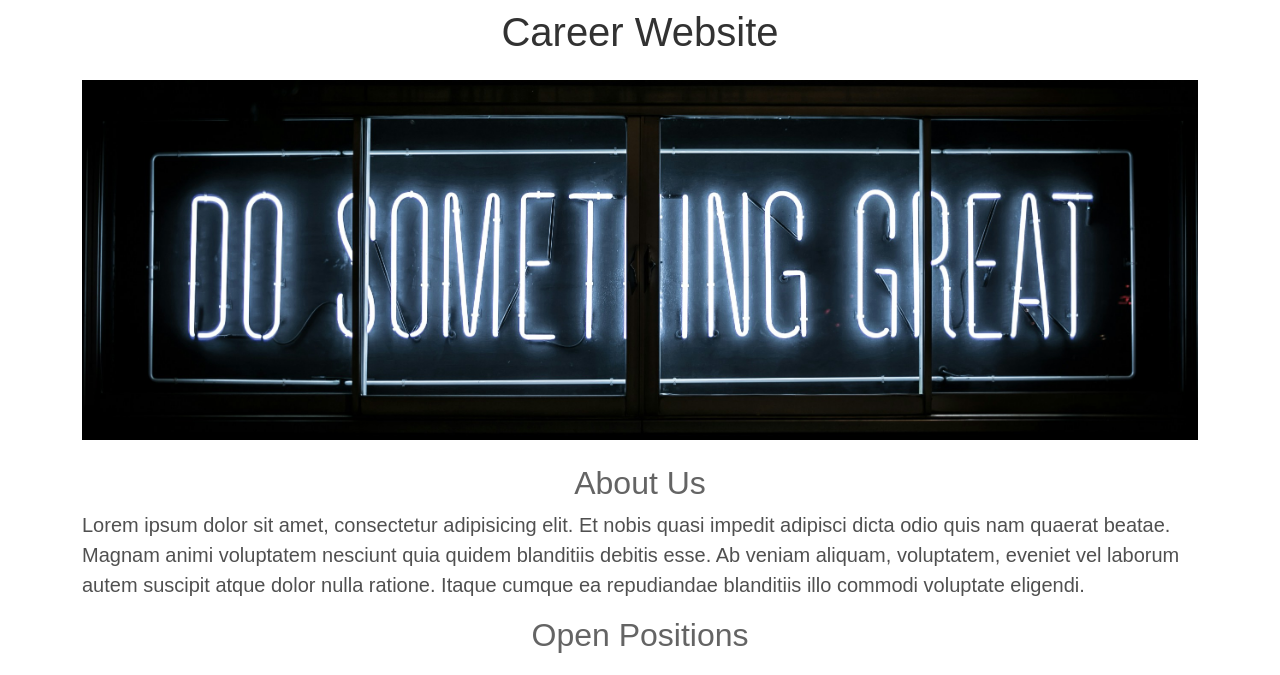
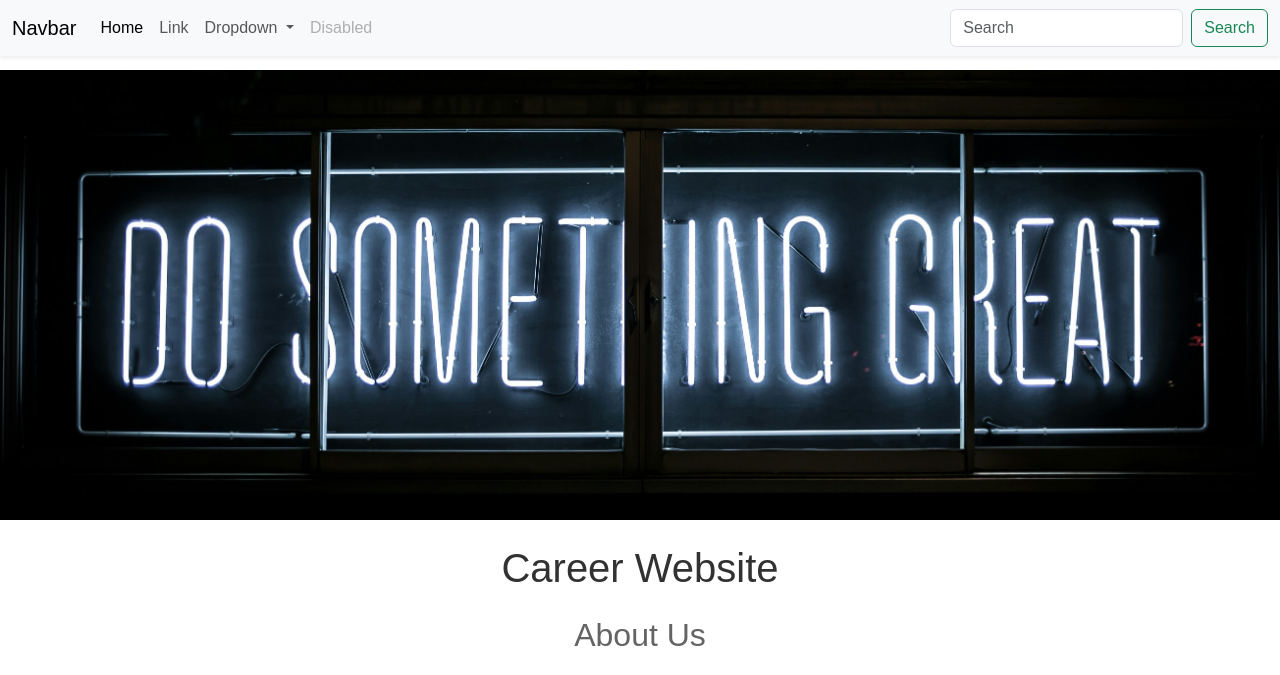
Before and after one commit to SMShafeen/Flask-tutorial, a Flask app: page / in a window 1280 px wide. Shown: the top 675 px of the page. Run offline with Flask 3, Linux system fonts and the light colour scheme.

Commit message:
Modified UI

```diff
--- /dev/null
+++ b/templates/footer.html
@@ -0,0 +1,12 @@
+<div class="container border-top">
+    <footer class="py-3 my-4">
+      <ul class="nav justify-content-center border-bottom pb-3 mb-3">
+        <li class="nav-item"><a href="/" class="nav-link px-2 text-body-secondary">Home</a></li>
+        <li class="nav-item"><a href="/learn" class="nav-link px-2 text-body-secondary">Courses</a></li>
+        <li class="nav-item"><a href="/events" class="nav-link px-2 text-body-secondary">Events</a></li>
+        <li class="nav-item"><a href="/about" class="nav-link px-2 text-body-secondary">About</a></li>
+        <li class="nav-item"><a href="/faqs" class="nav-link px-2 text-body-secondary">FAQs</a></li>
+      </ul>
+      <p class="text-center text-body-secondary">&copy; 2024 Career Website, Inc</p>
+    </footer>
+</div>
--- a/templates/home.html
+++ b/templates/home.html
@@ -23,8 +23,9 @@
 
     #banner{
       width: 100%;
-      height: 360px;
+      height: 450px;
       object-fit: cover;
+      margin-bottom: 16px;
     }
 
     h2{
@@ -39,12 +40,20 @@
   </style>
 </head>
 <body>
+  {% include "nav.html" %}
+  <img id="banner" class="img-fluid" src="../static/banner.jpg" style="margin-top:70px">
   <div class="container">
     <h1 class="text-center mt-2 mb-4">Career Website</h1>
-    <img id="banner" class="img-fluid" src="../static/banner.jpg" alt="" height="320">
-    <h2 class="text-center mt-4 mb-2">About Us</h2>
-    <p class="bodytext lead">Lorem ipsum dolor sit amet, consectetur adipisicing elit. Et nobis quasi impedit adipisci dicta odio quis nam quaerat beatae. Magnam animi voluptatem nesciunt quia quidem blanditiis debitis esse. Ab veniam aliquam, voluptatem, eveniet vel laborum autem suscipit atque dolor nulla ratione. Itaque cumque ea repudiandae blanditiis illo commodi voluptate eligendi.</p>
-    <h2 class="text-center mt-2 mb-4">Open Positions</h2>
+    <h2 class="text-center mt-4 mb-4">About Us</h2>
+    <div class="row">
+      <div class="col-md-6">
+        <p class="bodytext lead">Lorem ipsum dolor sit amet, consectetur adipisicing elit. Et nobis quasi impedit adipisci dicta odio quis nam quaerat beatae. Magnam animi voluptatem nesciunt quia quidem blanditiis debitis esse. Ab veniam aliquam, voluptatem, eveniet vel laborum autem suscipit atque dolor nulla ratione. Itaque cumque ea repudiandae blanditiis illo commodi voluptate eligendi. Lorem ipsum, dolor sit amet consectetur adipisicing elit. Quisquam quam laudantium voluptatum voluptate rerum minima eos aliquam suscipit, error consectetur maiores amet fugiat et ea. Velit unde totam quidem fugit.</p>
+      </div>
+      <div class="d-none d-md-block col-md-6">
+        <img class="rounded" src="../static/team.jpg" alt="" style="height:350px;">
+      </div>
+    </div>
+    <h2 class="text-center mt-4 mb-4">Open Positions</h2>
     <div class="body-text">
       <div>
         {% for job in jobs %}
@@ -53,9 +62,9 @@
       </div>
     </div>
     <div class="text-center">
-      <button class="btn btn-primary btn-lg m-2">Contact Us</button>
-      <p class="mt-4">All right reserved!</p>
+      <a href="mailto:websmith@gmail.com?subject=Question%20About%20Job%20Openings&body=Name%3A%0D%0AQuestion%3A" class="btn btn-primary btn-lg m-4">Contact Us</a>
     </div>
   </div>
+  {% include "footer.html" %}
 </body>
 </html>
--- a/templates/jobitem.html
+++ b/templates/jobitem.html
@@ -7,6 +7,6 @@
         {% endif %}
     </div>
     <div class="col-2">
-        <button class="btn btn-outline-primary">Apply</button>
+        <a href="mailto:websmith@gmail.com?subject=Application%20For%20{{job['title']}}&body=Name%3A%0D%0ALinkedin%20Link%3A%0D%0APortfolio%20Link%20(if%20applicable)%3A%0D%0AResume%3A%20(attach%20the%20resume%20in%20pdf%20format)" class="btn btn-outline-primary">Apply</a>
     </div>
 </div>
--- /dev/null
+++ b/templates/nav.html
@@ -0,0 +1,36 @@
+<nav class="navbar navbar-expand-lg bg-body-tertiary shadow-sm fixed-top">
+    <div class="container-fluid">
+      <a class="navbar-brand" href="#">Navbar</a>
+      <button class="navbar-toggler" type="button" data-bs-toggle="collapse" data-bs-target="#navbarSupportedContent" aria-controls="navbarSupportedContent" aria-expanded="false" aria-label="Toggle navigation">
+        <span class="navbar-toggler-icon"></span>
+      </button>
+      <div class="collapse navbar-collapse" id="navbarSupportedContent">
+        <ul class="navbar-nav me-auto mb-2 mb-lg-0">
+          <li class="nav-item">
+            <a class="nav-link active" aria-current="page" href="#">Home</a>
+          </li>
+          <li class="nav-item">
+            <a class="nav-link" href="#">Link</a>
+          </li>
+          <li class="nav-item dropdown">
+            <a class="nav-link dropdown-toggle" href="#" role="button" data-bs-toggle="dropdown" aria-expanded="false">
+              Dropdown
+            </a>
+            <ul class="dropdown-menu">
+              <li><a class="dropdown-item" href="#">Action</a></li>
+              <li><a class="dropdown-item" href="#">Another action</a></li>
+              <li><hr class="dropdown-divider"></li>
+              <li><a class="dropdown-item" href="#">Something else here</a></li>
+            </ul>
+          </li>
+          <li class="nav-item">
+            <a class="nav-link disabled" aria-disabled="true">Disabled</a>
+          </li>
+        </ul>
+        <form class="d-flex" role="search">
+          <input class="form-control me-2" type="search" placeholder="Search" aria-label="Search">
+          <button class="btn btn-outline-success" type="submit">Search</button>
+        </form>
+      </div>
+    </div>
+  </nav>
```
Also changed, not shown: 1 other file.
